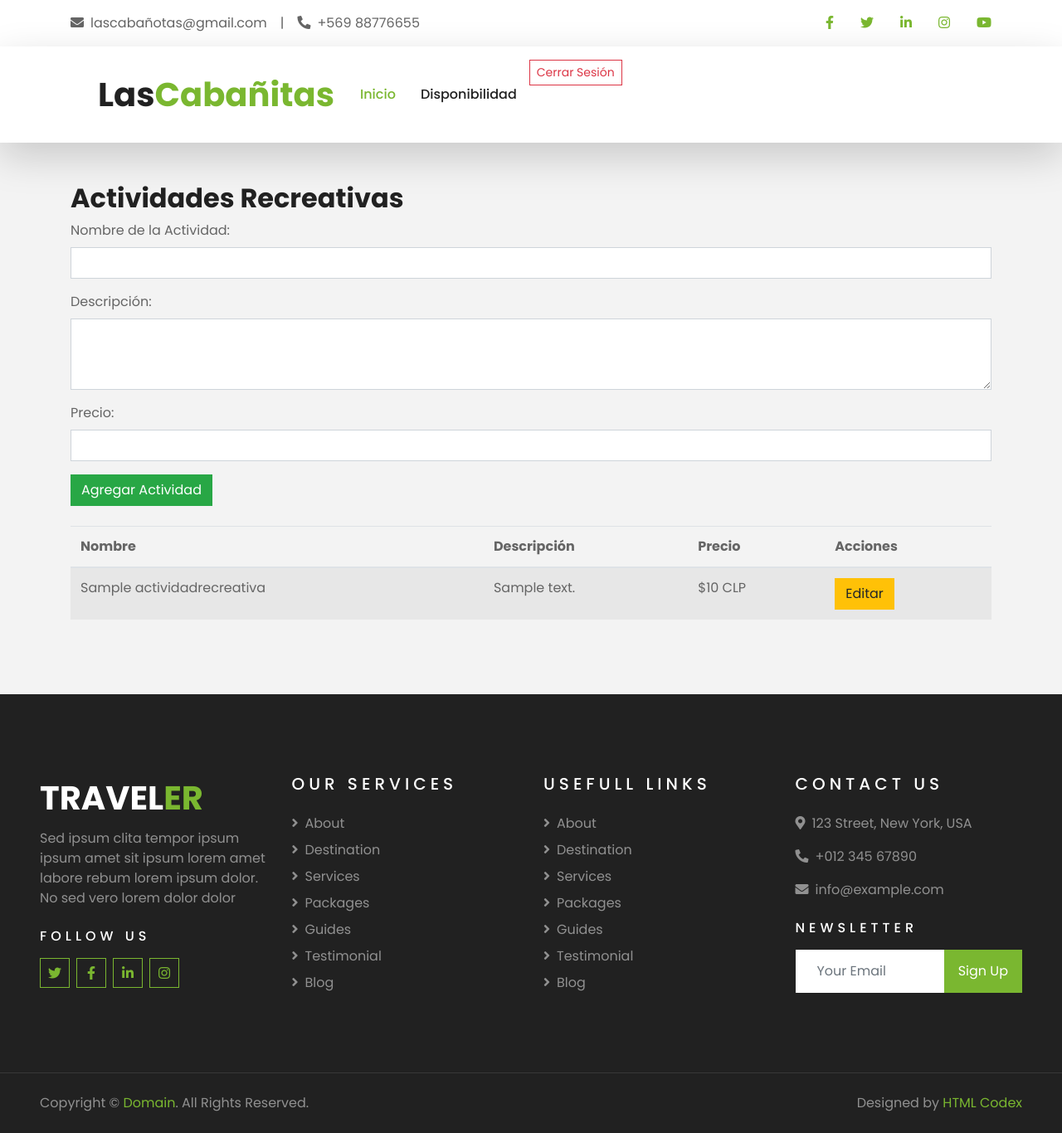
After one commit to MatiasAlvealC/LasCabanitas, a Django app: page /actividades_recreativas/ in a window 1280 px wide. The commit adds this page. Shown: the whole page at 83% size. Run offline with Django 4.2, Linux system fonts and the light colour scheme; a user stored in the database is signed in; tables that the repository leaves empty hold one stand-in row (values such as "Sample post"); some libraries are stand-ins or nearby versions.

Commit message:
actividades recreativas listas(menos editar)

```diff
--- a/BD/models.py
+++ b/BD/models.py
@@ -104,7 +104,6 @@ class ActividadRecreativa(models.Model):
     nombre = models.CharField(max_length=100)
     descripcion = models.TextField()
     precio = models.DecimalField(max_digits=10, decimal_places=2)
-    reserva = models.ForeignKey(Reserva, on_delete=models.CASCADE, related_name='actividades')
     created = models.DateTimeField(auto_now_add = True, verbose_name = "Fech. Creacion")
     updated = models.DateTimeField(auto_now_add = True, verbose_name = "Fech. Edicion")
 
--- a/LasCabañitas/urls.py
+++ b/LasCabañitas/urls.py
@@ -44,7 +44,8 @@ urlpatterns = [
   path('logout/', LogoutView.as_view(), name='logout'),
   path('crear-reserva/<int:cabana_id>/', views.crear_reserva, name='crear_reserva'),
   path('cancelar_reserva/<int:reserva_id>/', views.cancelar_reserva, name='cancelar_reserva'),
-  path('reservar_actividad/', views.reservar_actividad, name='reservar_actividad'),
+  path('actividades_recreativas/', views.actividades_recreativas, name='actividades_recreativas'),
+
 ]
 
 if settings.DEBUG:
--- /dev/null
+++ b/core/templates/core/actividades_recreativas.html
@@ -0,0 +1,53 @@
+{% extends 'core/base.html' %}
+{% load static %}
+{% load humanize %}
+
+{% block content %}
+<div class="container mt-5">
+    <h2>Actividades Recreativas</h2>
+
+    <form method="post" class="mb-4">
+        {% csrf_token %}
+        <div class="mb-3">
+            <label for="nombre" class="form-label">Nombre de la Actividad:</label>
+            <input type="text" id="nombre" name="nombre" class="form-control" required>
+        </div>
+        <div class="mb-3">
+            <label for="descripcion" class="form-label">Descripción:</label>
+            <textarea id="descripcion" name="descripcion" class="form-control" rows="3" required></textarea>
+        </div>
+        <div class="mb-3">
+            <label for="precio" class="form-label">Precio:</label>
+            <input type="number" id="precio" name="precio" class="form-control" required>
+        </div>
+        <button type="submit" class="btn btn-success">Agregar Actividad</button>
+    </form>
+
+    {% if actividades %}
+        <table class="table table-striped">
+            <thead>
+                <tr>
+                    <th>Nombre</th>
+                    <th>Descripción</th>
+                    <th>Precio</th>
+                    <th>Acciones</th>
+                </tr>
+            </thead>
+            <tbody>
+                {% for actividad in actividades %}
+                    <tr>
+                        <td>{{ actividad.nombre }}</td>
+                        <td>{{ actividad.descripcion }}</td>
+                        <td>${{ actividad.precio|floatformat:0 }} CLP</td>
+                        <td>
+                            <a href="#" class="btn btn-warning">Editar</a>
+                        </td>
+                    </tr>
+                {% endfor %}
+            </tbody>
+        </table>
+    {% else %}
+        <div class="alert alert-info">No hay actividades recreativas registradas.</div>
+    {% endif %}
+</div>
+{% endblock %}
--- a/core/templates/core/base.html
+++ b/core/templates/core/base.html
@@ -82,6 +82,7 @@
                             <li class="nav-item"><a class="nav-link" href="{% url 'inventario' %}">Inventario</a></li>
                             <li class="nav-item"><a class="nav-link" href="{% url 'mantenciones' %}">Mantenciones</a></li>
                             <li class="nav-item"><a class="nav-link" href="{% url 'reservas' %}">Reservas</a></li>
+                            <li class="nav-item"><a class="nav-link" href="{% url 'actividades_recreativas' %}">Actividades Recreativas</a></li>
                         {% elif user.groups.all.0.name == 'cliente' %}
                             <li class="nav-item"><a class="nav-link" href="{% url 'misReservas' %}">Mi Reserva</a></li>
                         {% endif %}
--- a/core/views.py
+++ b/core/views.py
@@ -318,20 +318,45 @@ def cancelar_reserva(request, reserva_id):
             messages.error(request, 'Solo se pueden cancelar reservas confirmadas.')
 
     return redirect('misReservas')
+
+
+
 @login_required
-def reservar_actividad(request):
+def actividades_recreativas(request):
+    actividades = ActividadRecreativa.objects.all()
+
     if request.method == 'POST':
-        actividad_id = request.POST.get('actividad')
-        fecha_actividad = request.POST.get('fecha_actividad')
+        nombre = request.POST.get('nombre')
+        descripcion = request.POST.get('descripcion')
+        precio = request.POST.get('precio')
 
-        actividad = get_object_or_404(ActividadRecreativa, id=actividad_id)
-
-        # Crear la reserva de actividad
-        reserva_actividad = ReservaActividad.objects.create(
-            usuario=request.user,
-            actividad=actividad,
-            fecha=fecha_actividad
+        # Crear nueva actividad
+        ActividadRecreativa.objects.create(
+            nombre=nombre,
+            descripcion=descripcion,
+            precio=precio
         )
 
-        messages.success(request, 'Actividad reservada exitosamente.')
-        return redirect('misReservas')
+        messages.success(request, 'Actividad recreativa agregada exitosamente.')
+        return redirect('actividades_recreativas')  # Redirigir a la misma vista
+
+    return render(request, 'core/actividades_recreativas.html', {'actividades': actividades})
+
+@login_required
+@admin_required
+def agregar_actividad(request):
+    if request.method == 'POST':
+        nombre = request.POST.get('nombre')
+        descripcion = request.POST.get('descripcion')
+        precio = request.POST.get('precio')
+
+        ActividadRecreativa.objects.create(
+            nombre=nombre,
+            descripcion=descripcion,
+            precio=precio
+        )
+
+        messages.success(request, 'Actividad recreativa agregada exitosamente.')
+        return redirect('actividades_recreativas')
+
+    return render(request, 'core/agregar_actividad.html')
```
Also changed, not shown: BD/migrations/0009_remove_actividadrecreativa_reserva.py (added), db.sqlite3.
